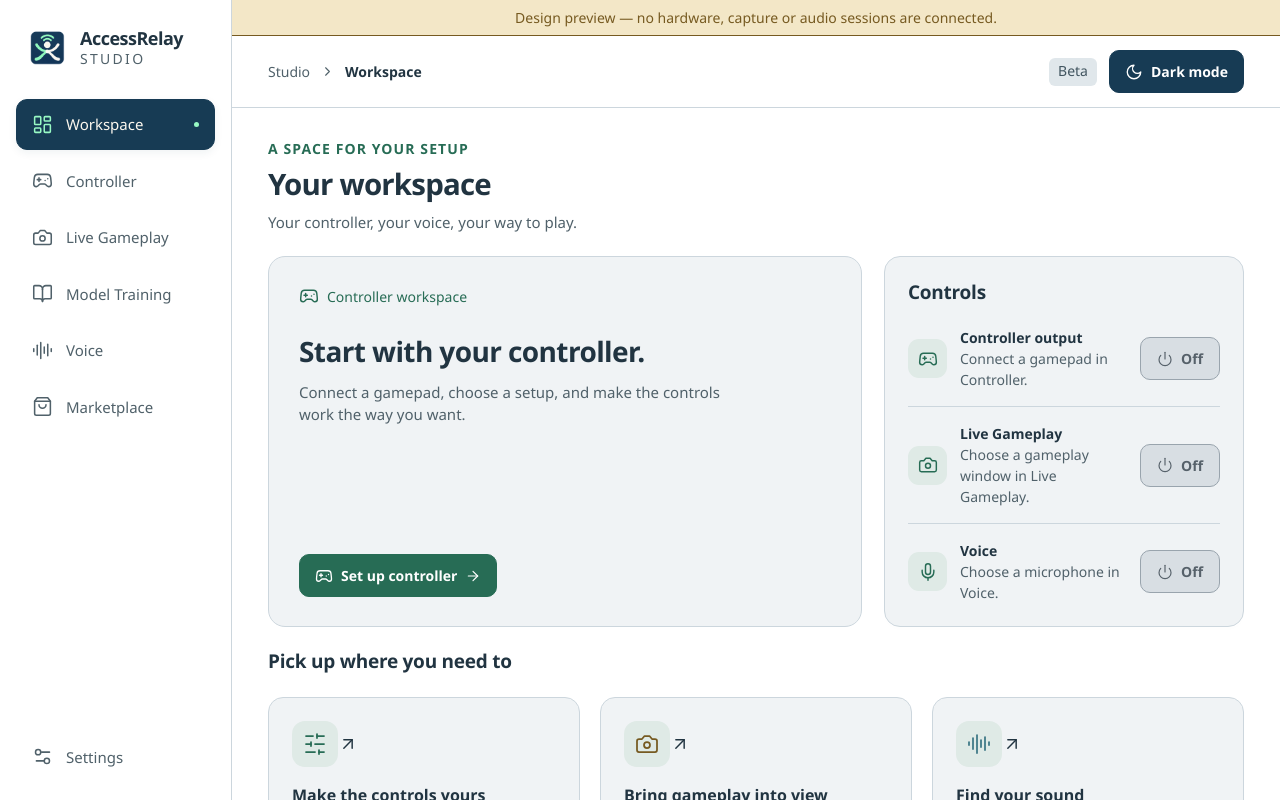
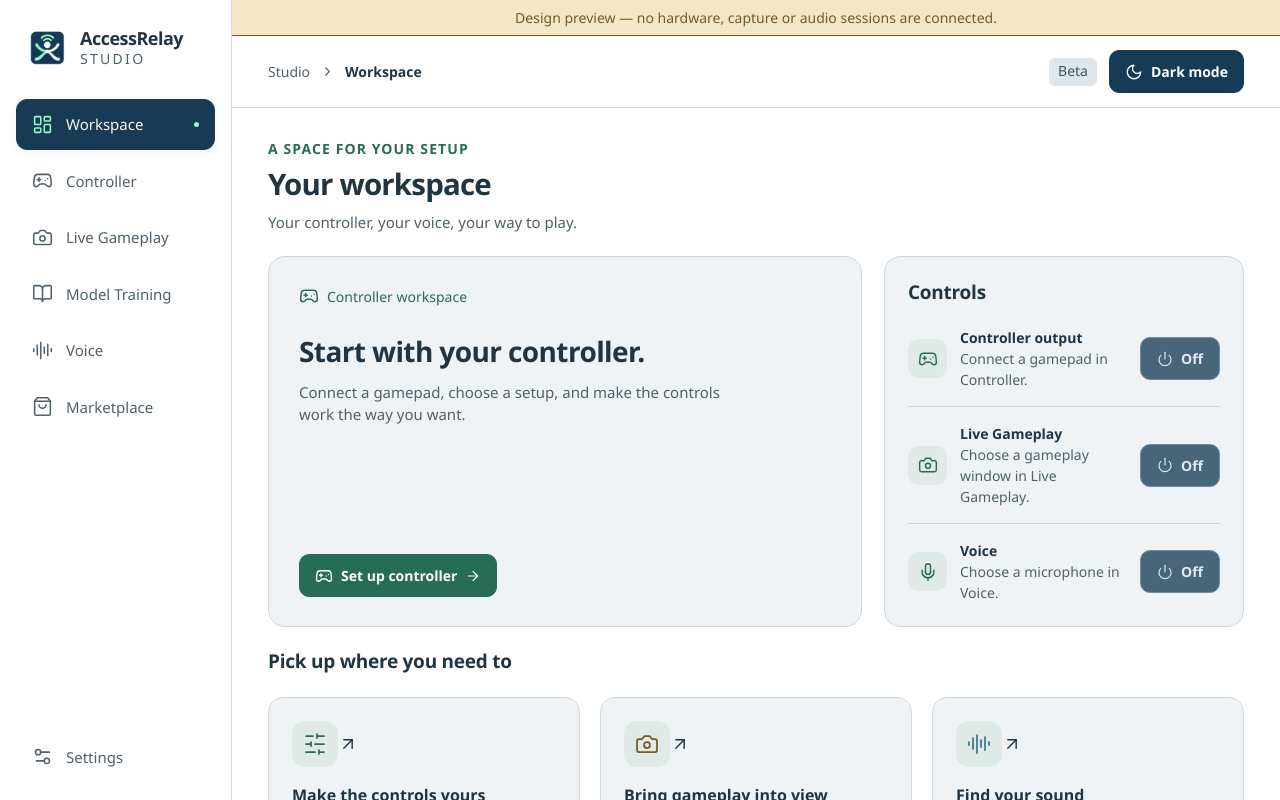
Before and after one commit to tuckthomas/accessrelay-studio, a React (Vite) app in the folder src/AccessRelayStudio/DesktopUi/: page / in a window 1280 px wide. Built offline with nearby package versions, Linux system fonts and the light colour scheme.

Commit message:
Use muted blue for disabled controls in both themes

```diff
--- a/src/AccessRelayStudio/DesktopUi/src/tokens.css
+++ b/src/AccessRelayStudio/DesktopUi/src/tokens.css
@@ -23,9 +23,9 @@
   --button-subtle-hover: #b9e6cf;
   --button-subtle-border: #438568;
   --button-subtle-text: #173b54;
-  --button-disabled-bg: #d8dee3;
-  --button-disabled-border: #99a4ad;
-  --button-disabled-text: #56616a;
+  --button-disabled-bg: #49657a;
+  --button-disabled-border: #708ba0;
+  --button-disabled-text: #e3ebf2;
   --accent-hover: #195d4d;
   --focus: #276c55;
   --hover: #e0e8ec;
@@ -82,9 +82,9 @@
   --button-subtle-hover: #315d50;
   --button-subtle-border: #75ba99;
   --button-subtle-text: #b7f0d3;
-  --button-disabled-bg: #343a40;
-  --button-disabled-border: #68737d;
-  --button-disabled-text: #a3abb3;
+  --button-disabled-bg: #49657a;
+  --button-disabled-border: #708ba0;
+  --button-disabled-text: #e3ebf2;
   --accent-hover: #a4edcd;
   --focus: #98f9c3;
   --hover: #2b3b48;
```
Also changed, not shown: 1 other file (tests, documents, lock files or other folders).
